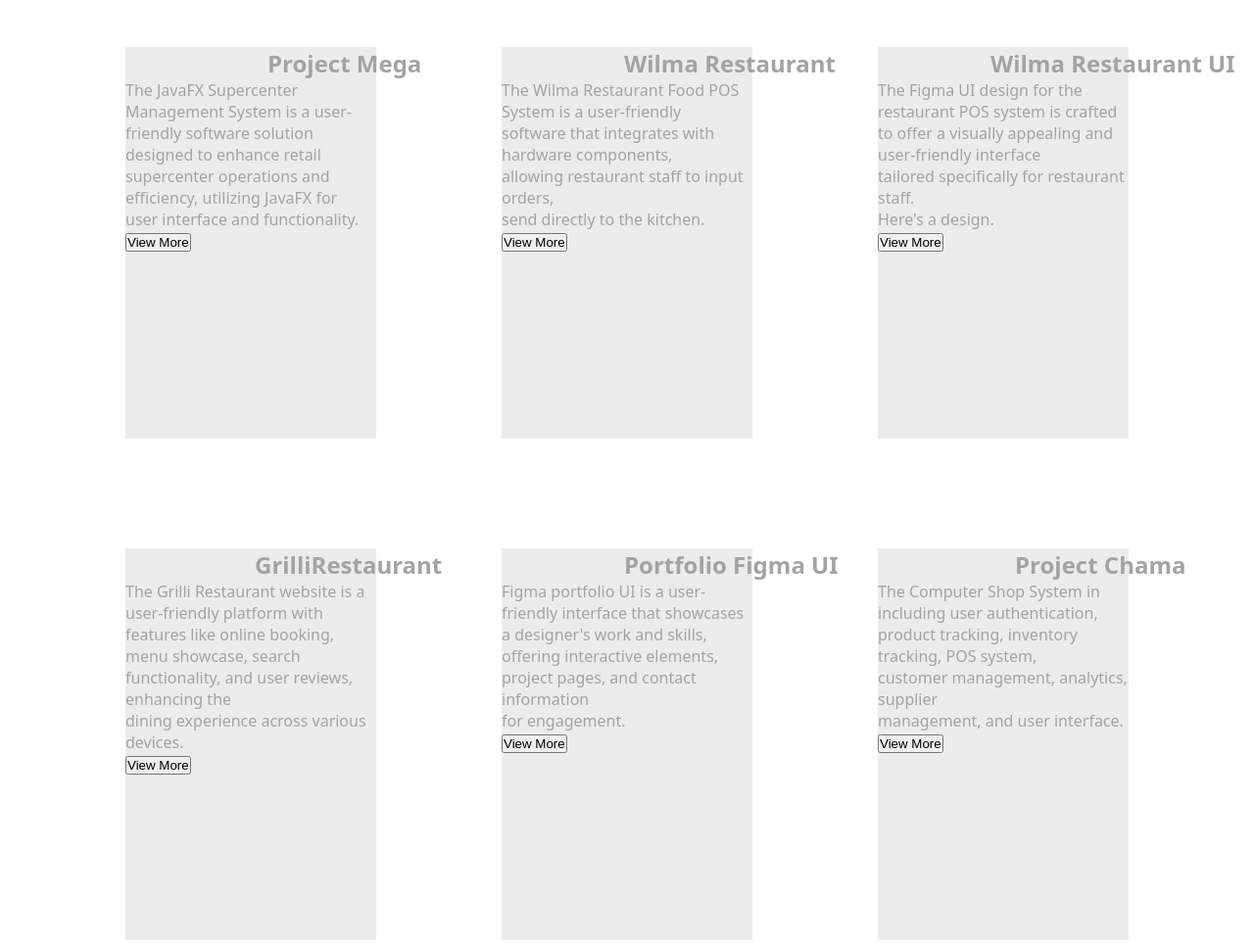
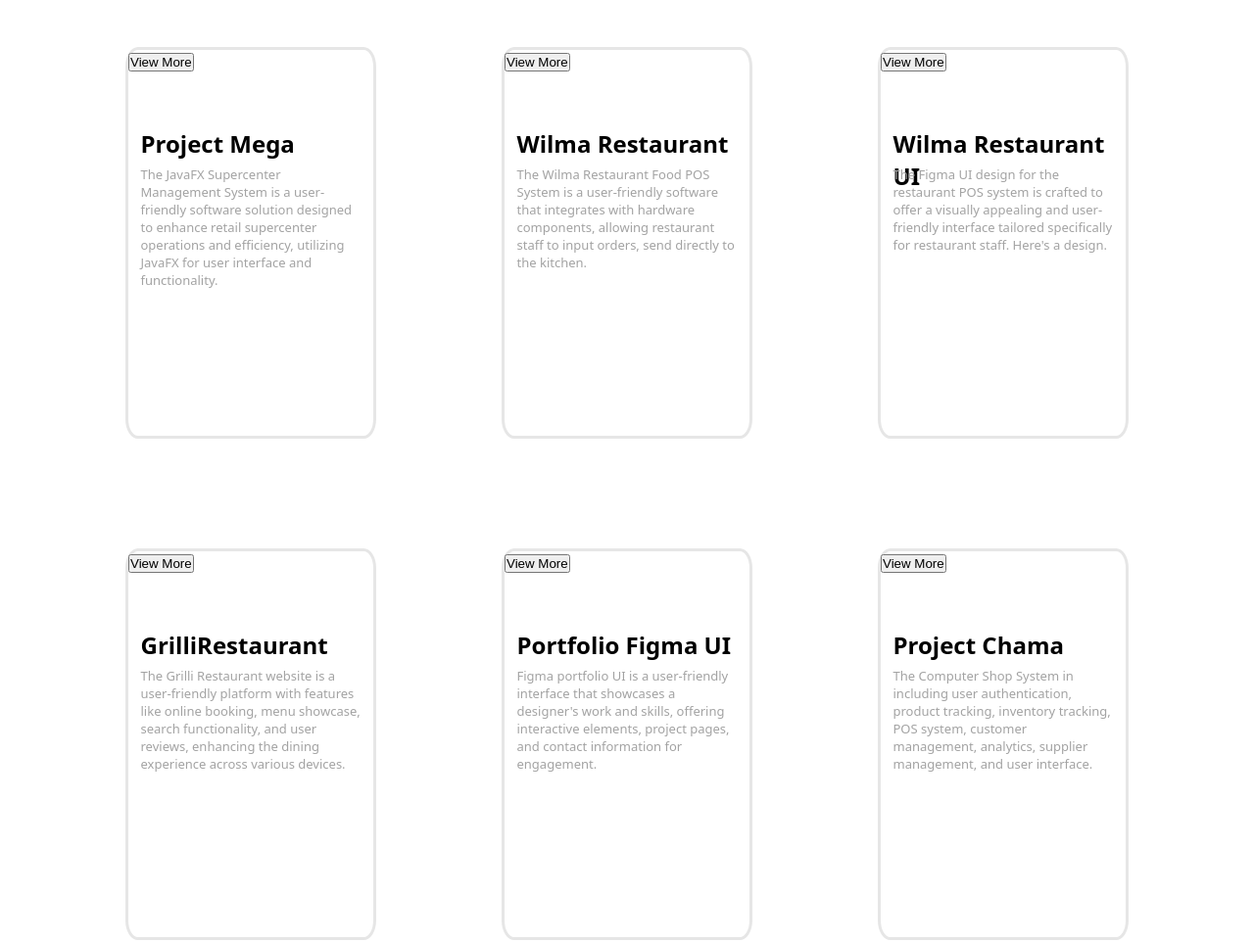
Before and after one commit to DonShanilka/portfolio, a plain HTML site: page index.html in a window 1280 px wide. Shown: the part 3520-4483 px from the top of the page at 98% size. Drawn offline with nearby package versions, Linux system fonts and the light colour scheme; a web font is replaced by a local one.

Commit message:
project section css update

```diff
--- a/index.html
+++ b/index.html
@@ -454,9 +454,9 @@
 
             <!-- ******************** Project 01 *************************** -->
             <div class="project-01">
-                <h2 class="project-name" style="position: relative; left: 145px;">Project Mega</h2>
+                <h2 class="project-name">Project Mega</h2>
                 <p class="project-para">The JavaFX Supercenter Management System is a user-friendly software solution
-                    designed to enhance retail supercenter operations and efficiency, utilizing JavaFX for <br> user
+                    designed to enhance retail supercenter operations and efficiency, utilizing JavaFX for user
                     interface and functionality.
                 </p>
                 <button class="project-btn" onclick="location.href='https://github.com/DonShanilka/Final-Project_Second_impl-main'">View More</button>
@@ -465,10 +465,10 @@
 
             <!-- ******************** Project 02 *************************** -->
             <div  class="project-02">
-                <h2 class="project-name" style="position: relative; left: 125px;">Wilma Restaurant</h2>
-                <p class="project-para">The Wilma Restaurant Food POS System is a user-friendly <br>
-                    software that integrates with hardware components, <br>
-                    allowing restaurant staff to input orders, <br>
+                <h2 class="project-name">Wilma Restaurant</h2>
+                <p class="project-para">The Wilma Restaurant Food POS System is a user-friendly
+                    software that integrates with hardware components,
+                    allowing restaurant staff to input orders,
                     send directly to the kitchen.</p>
                 <button class="project-btn" onclick="location.href='https://github.com/DonShanilka/Boostrap_pos_system'">View More</button>
             </div>
@@ -476,10 +476,10 @@
 
             <!-- ******************** Project 03 *************************** -->
             <div class="project-03">
-                    <h2 class="project-name" style="position: relative; left: 115px;">Wilma Restaurant UI</h2>
-                    <p class="project-para">The Figma UI design for the restaurant POS system is crafted <br> to offer a
-                        visually appealing and user-friendly interface <br> tailored specifically for restaurant staff.
-                        <br> Here's a design.
+                    <h2 class="project-name">Wilma Restaurant UI</h2>
+                    <p class="project-para">The Figma UI design for the restaurant POS system is crafted  to offer a
+                        visually appealing and user-friendly interface tailored specifically for restaurant staff.
+                         Here's a design.
                     </p>
                 <button class="project-btn" onclick="location.href='https://www.figma.com/file/F3TQHQsckzqABylzuPST7x/Untitled?type=design&mode=design&t=2blpFZuxiXvNYtIB-1'">View More</button>
             </div>
@@ -487,9 +487,9 @@
 
             <!-- ******************** Project 04 ***************************** -->
             <div class="project-04">
-                    <h2 class="project-name" style="position: relative; left: 132px;">GrilliRestaurant</h2>
+                    <h2 class="project-name">GrilliRestaurant</h2>
                     <p class="project-para">The Grilli Restaurant website is a user-friendly platform with features like
-                        online booking, menu showcase, search <br> functionality, and user reviews, enhancing the <br>
+                        online booking, menu showcase, search  functionality, and user reviews, enhancing the
                         dining experience across various devices.
                     </p>
                 <button class="project-btn" onclick="location.href='https://github.com/DonShanilka/Grilli_Restaurant'">View More</button>
@@ -498,9 +498,9 @@
 
             <!-- ************************* Project 05 ************************* -->
             <div class="project-05">
-                    <h2 class="project-name" style="position: relative; left: 125px;">Portfolio Figma UI</h2>
+                    <h2 class="project-name">Portfolio Figma UI</h2>
                     <p class="project-para">Figma portfolio UI is a user-friendly interface that showcases a designer's
-                        work and skills, offering interactive elements, <br> project pages, and contact information <br>
+                        work and skills, offering interactive elements,  project pages, and contact information
                         for engagement.
                     </p>
                     <button class="project-btn" onclick="location.href='https://www.figma.com/file/PBh6sbSBL4B8AborXndX6l/Untitled?type=design&node-id=0%3A1&mode=design&t=VPQRplO3cwr7x1ay-1'">View More</button>
@@ -509,9 +509,9 @@
 
             <!-- *********************** Project 06 ************************** -->
             <div class="project-06">
-                    <h2 class="project-name" style="position: relative; left: 140px;">Project Chama</h2>
+                    <h2 class="project-name">Project Chama</h2>
                     <p class="project-para">The Computer Shop System in including user authentication, product tracking,
-                        inventory tracking, POS system, <br> customer management, analytics, supplier <br> management,
+                        inventory tracking, POS system, customer management, analytics, supplier  management,
                         and user interface.
                     </p>
                 <button class="project-btn" onclick="location.href='https://github.com/DonShanilka/chamaComputers'">View More</button>
--- a/style/work.css
+++ b/style/work.css
@@ -45,7 +45,8 @@
     position: absolute;
     top: 23%;
     left: 10%;
-    background-color: rgb(236, 236, 236);
+    border: #e6e6e6 3px solid;
+    border-radius: 5%;
     z-index: 3;
 }
 
@@ -55,7 +56,8 @@
     position: absolute;
     top: 23%;
     left: 40%;
-    background-color: rgb(236, 236, 236);
+    border: #e6e6e6 3px solid;
+    border-radius: 5%;
     z-index: 3;
 }
 
@@ -65,7 +67,8 @@
     position: absolute;
     top: 23%;
     left: 70%;
-    background-color: rgb(236, 236, 236);
+    border: #e6e6e6 3px solid;
+    border-radius: 5%;
     z-index: 3;
 }
 
@@ -75,7 +78,8 @@
     position: absolute;
     top: 55%;
     left: 10%;
-    background-color: rgb(236, 236, 236);
+    border: #e6e6e6 3px solid;
+    border-radius: 5%;
     z-index: 3;
 }
 
@@ -85,7 +89,8 @@
     position: absolute;
     top: 55%;
     left: 40%;
-    background-color: rgb(236, 236, 236);
+    border: #e6e6e6 3px solid;
+    border-radius: 5%;
     z-index: 3;
 }
 
@@ -95,6 +100,22 @@
     position: absolute;
     top: 55%;
     left: 70%;
-    background-color: rgb(236, 236, 236);
+    border: #e6e6e6 3px solid;
+    border-radius: 5%;
     z-index: 3;
 }
+
+.project-name {
+    color: #000000;
+    position: absolute;
+    top: 20%;
+    left: 5%;
+}
+
+.project-para {
+    position: absolute;
+    top: 30%;
+    left: 5%;
+    right: 5%;
+    font-size: small;
+}
```
